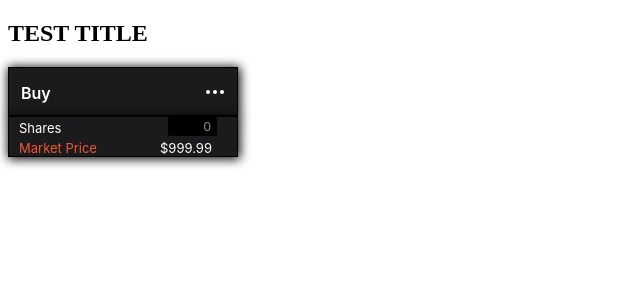
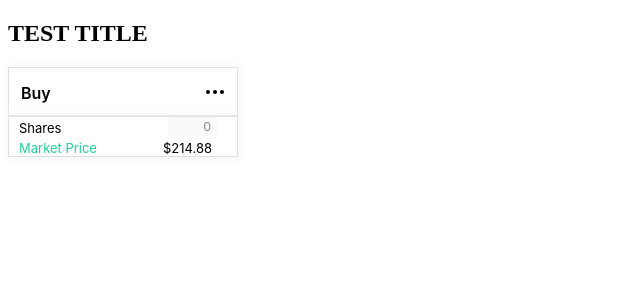
Before and after one commit to The-Merry-Men/service-purchase, a React app: page / in a window 1280 px wide. Shown: the top 300 px of the page, without its empty margins (0-640 px from the left). Built offline with nearby package versions, Linux system fonts and the light colour scheme.

Commit message:
added color schemes for open/closed and up/down

```diff
--- a/client/src/components/app.jsx
+++ b/client/src/components/app.jsx
@@ -9,8 +9,8 @@ class App extends React.Component {
     render() {
         return (
             <div>
-            <TopBar up={false} open={false}/>
-            <MiddleBar up={true} open={false}/>
+            <TopBar up={true} open={true}/>
+            <MiddleBar up={true} open={true} price={214.88}/>
             </div>
         )
     }
--- a/client/src/components/middle-bar.jsx
+++ b/client/src/components/middle-bar.jsx
@@ -34,19 +34,19 @@ const ShareText = styled.div `
 const ShareInput = styled.input `
     text-align: right;
     width: 40px;
-    border:1px solid black;
-    background: black;
-    color: #8c8c8e;
+    border:1px solid ${props => props.open ? "#fafafa" : "black"} ;
+    background: ${props => props.open ? "#fafafa" : "black"};
+    color: ${props => props.open ? "#8c8c8e" : "#8c8c8e"};
     border-radius: 2px;
     padding-right: 5px;
     margin-right: 20px;
     margin-bottom: 4px;
     ${ShareLine}: hover & {
-        border-color: #8c8c8e;
+        border-color: ${props => props.open ? "#cbcbcd" : "#8c8c8e"};
     }
 `
 const MarketPriceText = styled(ShareText) `
-    color: #f45531;
+    color: ${props => props.up ? "#21ce99" : "#f45531"};
 `
 const MarketPrice = styled(ShareText) `
 `
@@ -59,14 +59,14 @@ class MiddleBar extends React.Component {
         return (
             <MiddleBarWrapper open={this.props.open}>
                 <ShareLine>
-                    <ShareText>Shares</ShareText>
+                    <ShareText open={this.props.open}>Shares</ShareText>
                     <form>
-                        <ShareInput type='text' value='0'/>
+                        <ShareInput open={this.props.open} type='text' value='0'/>
                     </form>
                 </ShareLine>
                 <ShareLine>
-                <MarketPriceText>Market Price</MarketPriceText>
-                <MarketPrice>$999.99</MarketPrice>
+                <MarketPriceText up={this.props.up} >Market Price</MarketPriceText>
+                <MarketPrice open={this.props.open}>${this.props.price}</MarketPrice>
                 </ShareLine>
             </MiddleBarWrapper>
         )
```
